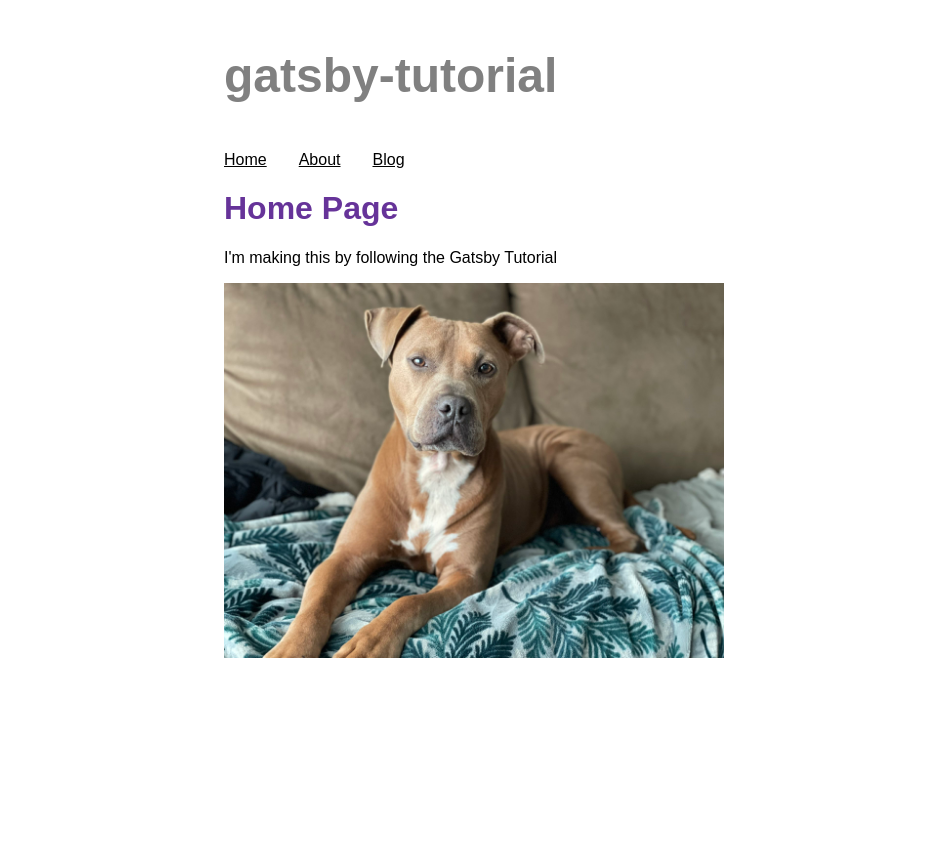
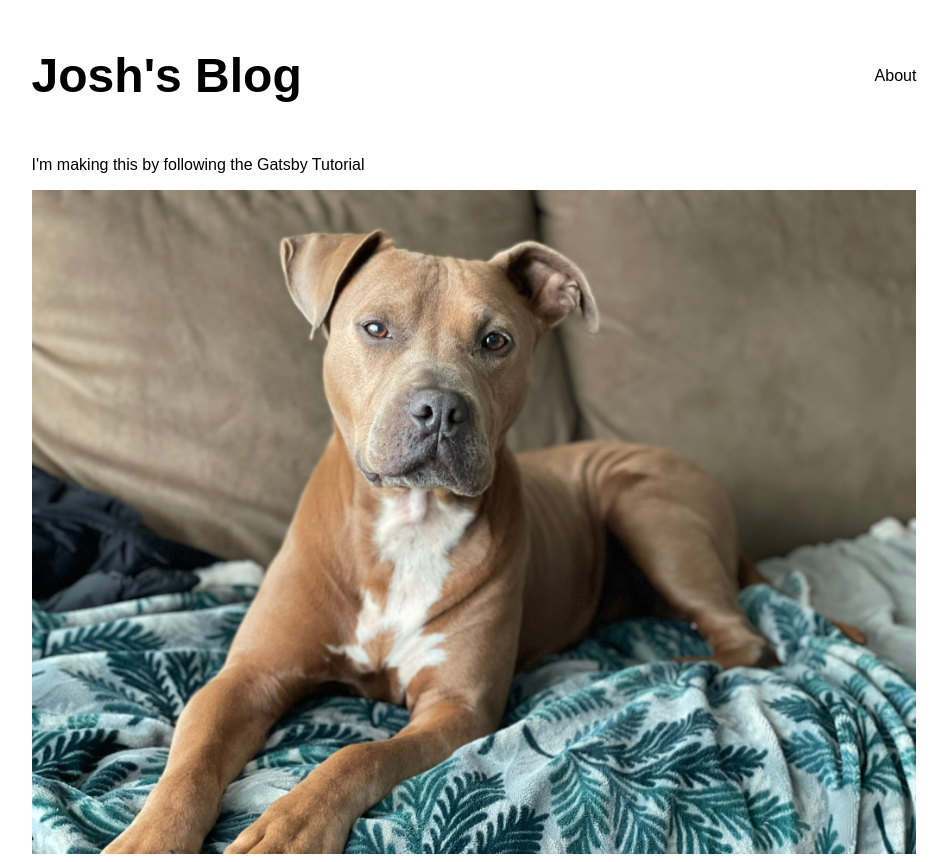
Before and after one commit to gsphyo91/gatsby-tutorial, a Gatsby site: page / in a window 1280 px wide. Shown: the whole page, without its empty margins (166-1114 px from the left). Before the commit the page ends 800 px from the top, so only its background shows below. Built offline with nearby package versions, Linux system fonts and the light colour scheme; Gatsby itself is replaced by a stand-in of ours.

Commit message:
feat: change style of header

```diff
--- a/gatsby-config.js
+++ b/gatsby-config.js
@@ -1,6 +1,6 @@
 module.exports = {
   siteMetadata: {
-    title: `gatsby-tutorial`,
+    title: `Josh's Blog`,
     siteUrl: `https://www.yourdomain.tld`,
   },
   plugins: [
--- a/src/templates/Layout/Layout.js
+++ b/src/templates/Layout/Layout.js
@@ -1,8 +1,16 @@
+import { graphql, useStaticQuery } from "gatsby";
+import {
+  Container,
+  Heading,
+  NavLinkItem,
+  NavDropdown,
+  NavLinks,
+  NavLinkText,
+  SiteTitle,
+} from "./Layout.style";
 import * as React from "react";
-import { graphql, useStaticQuery } from "gatsby";
-import { Container, Heading, NavLinkItem, NavLinks, NavLinkText, SiteTitle } from "./Layout.style";
 
-const Layout = ({ pageTitle, children }) => {
+const Layout = ({ category, children }) => {
   const data = useStaticQuery(graphql`
     query {
       site {
@@ -15,25 +23,23 @@ const Layout = ({ pageTitle, children }) => {
 
   return (
     <Container>
-      <title>
-        {pageTitle} | {data.site.siteMetadata.title}
-      </title>
-      <SiteTitle>{data.site.siteMetadata.title}</SiteTitle>
+      <title>{data.site.siteMetadata.title}</title>
       <nav>
         <NavLinks>
           <NavLinkItem>
-            <NavLinkText to="/">Home</NavLinkText>
+            <NavLinkText to="/" title="홈으로 이동">
+              <SiteTitle>{data.site.siteMetadata.title}</SiteTitle>
+            </NavLinkText>
           </NavLinkItem>
           <NavLinkItem>
-            <NavLinkText to="/about">About</NavLinkText>
-          </NavLinkItem>
-          <NavLinkItem>
-            <NavLinkText to="/blog">Blog</NavLinkText>
+            <NavLinkText to="/about" title="소개">
+              About
+            </NavLinkText>
           </NavLinkItem>
         </NavLinks>
       </nav>
       <main>
-        <Heading>{pageTitle}</Heading>
+        <Heading>{category}</Heading>
         {children}
       </main>
     </Container>
--- a/src/templates/Layout/Layout.style.js
+++ b/src/templates/Layout/Layout.style.js
@@ -3,31 +3,40 @@ import styled from "styled-components";
 
 export const Container = styled.div`
   margin: auto;
-  max-width: 500px;
+  max-width: 70%;
   font-family: sans-serif;
 `;
 
 export const SiteTitle = styled.header`
   font-size: 3rem;
-  color: gray;
+  color: #000000;
   font-weight: 700;
-  margin: 3rem 0;
+  margin: 2rem 0;
+`;
+
+export const NavLinks = styled.ul`
+  display: flex;
+  justify-content: space-between;
+  gap: 20px;
+  list-style: none;
+  padding-left: 0;
+`;
+
+export const NavLinkItem = styled.li`
+  display: flex;
+  align-items: center;
+`;
+
+export const NavLinkText = styled(Link)`
+  color: black;
+  text-decoration: none;
+
+  &:hover {
+    cursor: pointer;
+    text-decoration: underline;
+  }
 `;
 
 export const Heading = styled.h1`
   color: rebeccapurple;
 `;
-
-export const NavLinks = styled.ul`
-  display: flex;
-  list-style: none;
-  padding-left: 0;
-`;
-
-export const NavLinkItem = styled.li`
-  padding-right: 2rem;
-`;
-
-export const NavLinkText = styled(Link)`
-  color: black;
-`;
```
